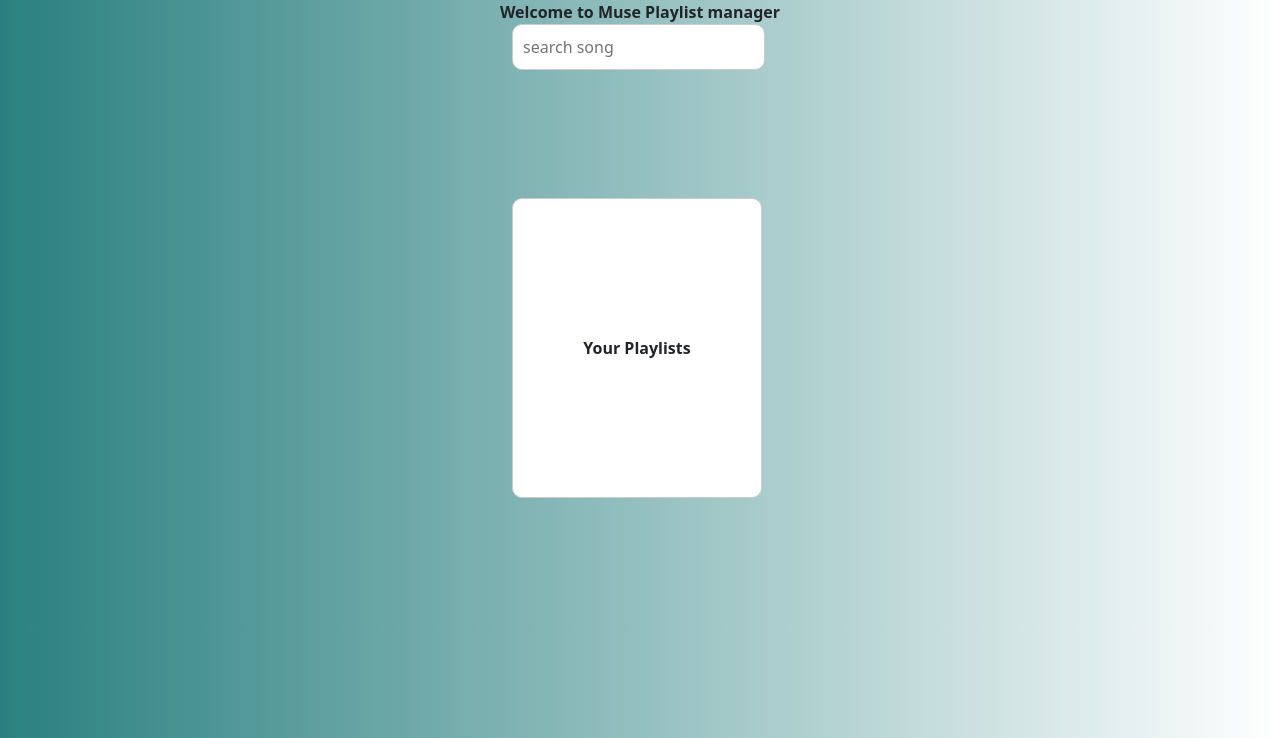
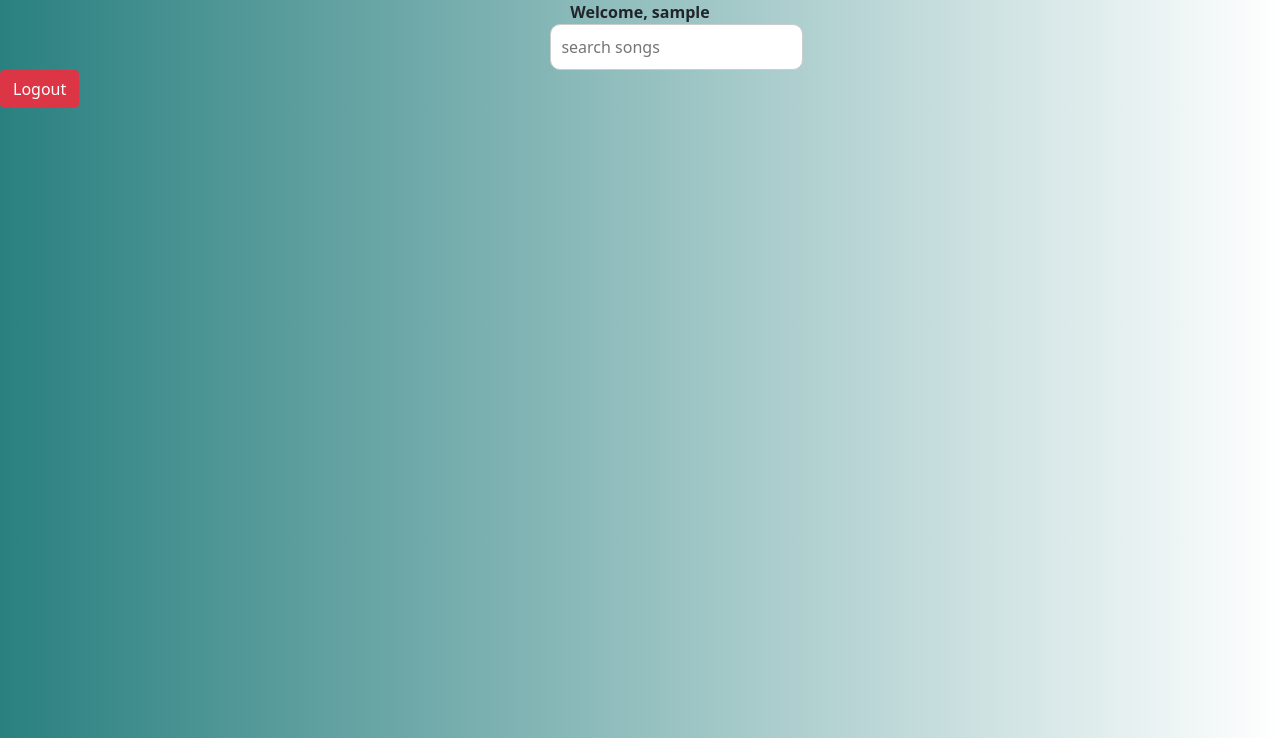
Before and after one commit to ReneSambou/glblcd_web, a Flask app: template templates/dashboard.html in a window 1280 px wide. Shown: the top 738 px of the page. Run offline with Flask 3, Linux system fonts and the light colour scheme; the template is opened without the code that fills it: most values are stand-ins (such as "Sample title", 1, 10 or a date in 2020).

Commit message:
Added logout button and fixed the routes

```diff
--- a/app.py
+++ b/app.py
@@ -1,7 +1,8 @@
-from flask import Flask, render_template, request
+from flask import Flask, render_template, request, flash, redirect, url_for
 import database
 
 app = Flask(__name__)
+app.secret_key = '333abc'
 
 @app.route('/')
 def index():
@@ -12,7 +13,15 @@ def dashboard():
     username = request.form.get('username')
     password = request.form.get('password')
     if username in database.users_database and password == database.users_database[username]:
-        return render_template('dashboard.html')
+        return render_template('dashboard.html', username=username)
+    else:
+        flash('Login failed. Please check your username and password.')
+        return redirect('/')
+
+@app.route('/logout', methods = ['POST'])
+def logout():
+    return redirect('/')
+
 
 
 
--- a/static/css/style.css
+++ b/static/css/style.css
@@ -27,7 +27,7 @@ body{
     }
 
     .search{
-        margin-left: 40%;
+        margin-left: 43%;
         border-radius: 10px;
         padding: 10px;
         border: 1px solid #ccc
--- a/templates/dashboard.html
+++ b/templates/dashboard.html
@@ -9,11 +9,12 @@
 </head>
 <body class="dashboard">
     <div class="head">
-        <b>Welcome to Muse Playlist manager </b>
+     <b>Welcome,  {{username}}  </b>
     </div>
-        <input class="search" placeholder="search song ">
-    <div class="container">
-        <b >Your Playlists</b>
-    </div>
+        <input class="search" placeholder="search songs ">
+
+    <form method="POST" action="/logout">
+        <button type="submit" class="btn btn-danger">Logout</button>
+    </form>
 </body>
 </html>
```
Also changed, not shown: templates/index.html (+9 -0 lines).
